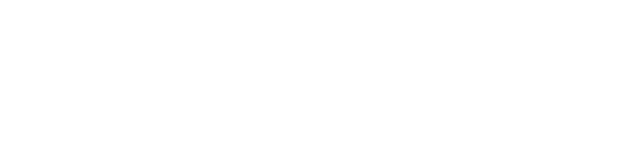
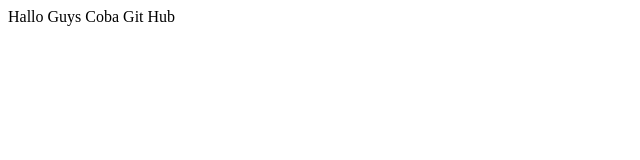
Before and after one commit to bagussatrioutomo/revou_test, a plain HTML site: page index1.html in a window 1280 px wide. Shown: the whole page, without its empty margins (0-640 px from the left). Drawn offline with Linux system fonts and the light colour scheme.

Commit message:
update wording

```diff
--- a/index1.html
+++ b/index1.html
@@ -4,7 +4,7 @@
 
 <body>
     <div>
-        <a></a>
+        <a>Hallo Guys Coba Git Hub</a>
     </div>
 </body>
 </head>
```
